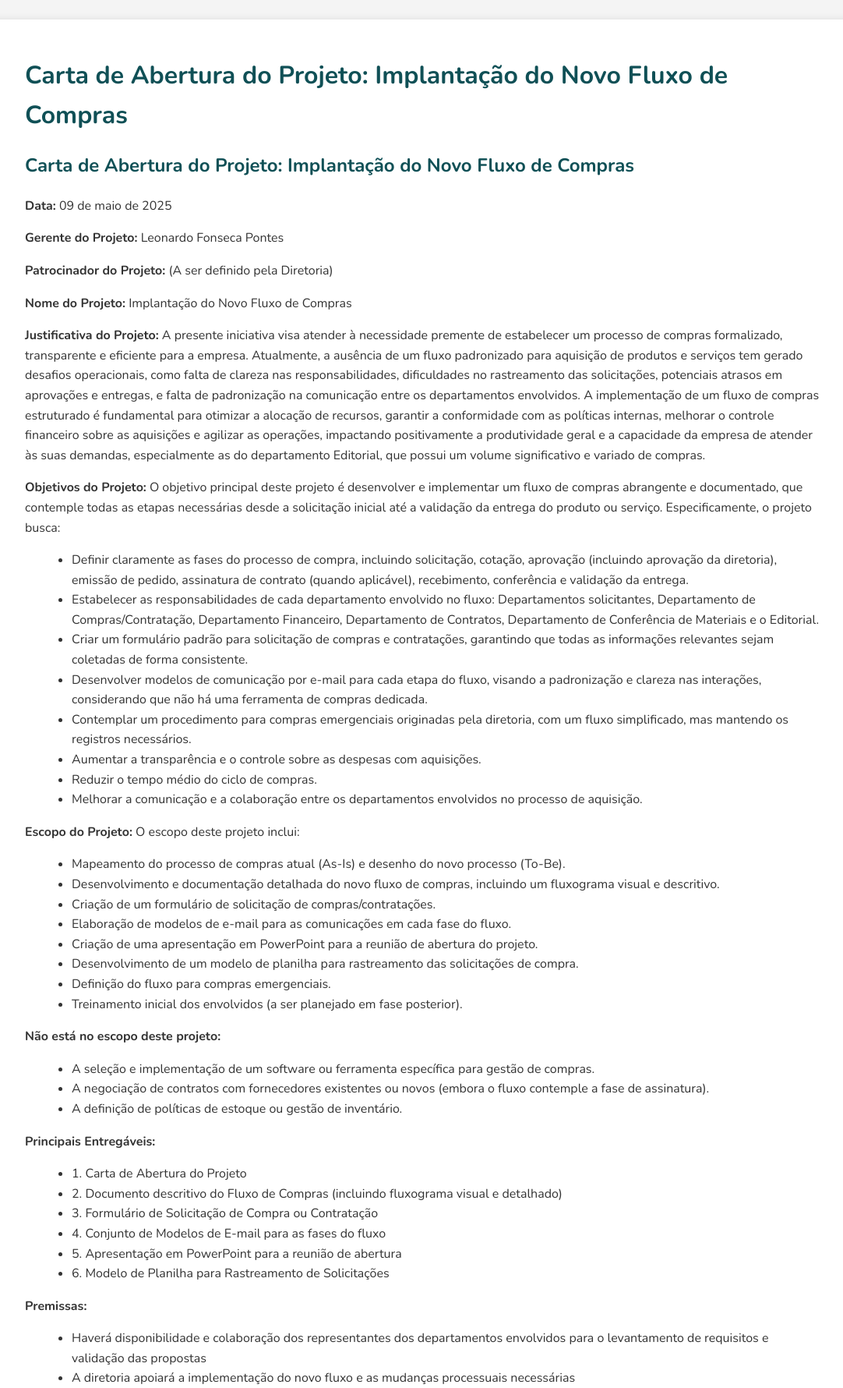
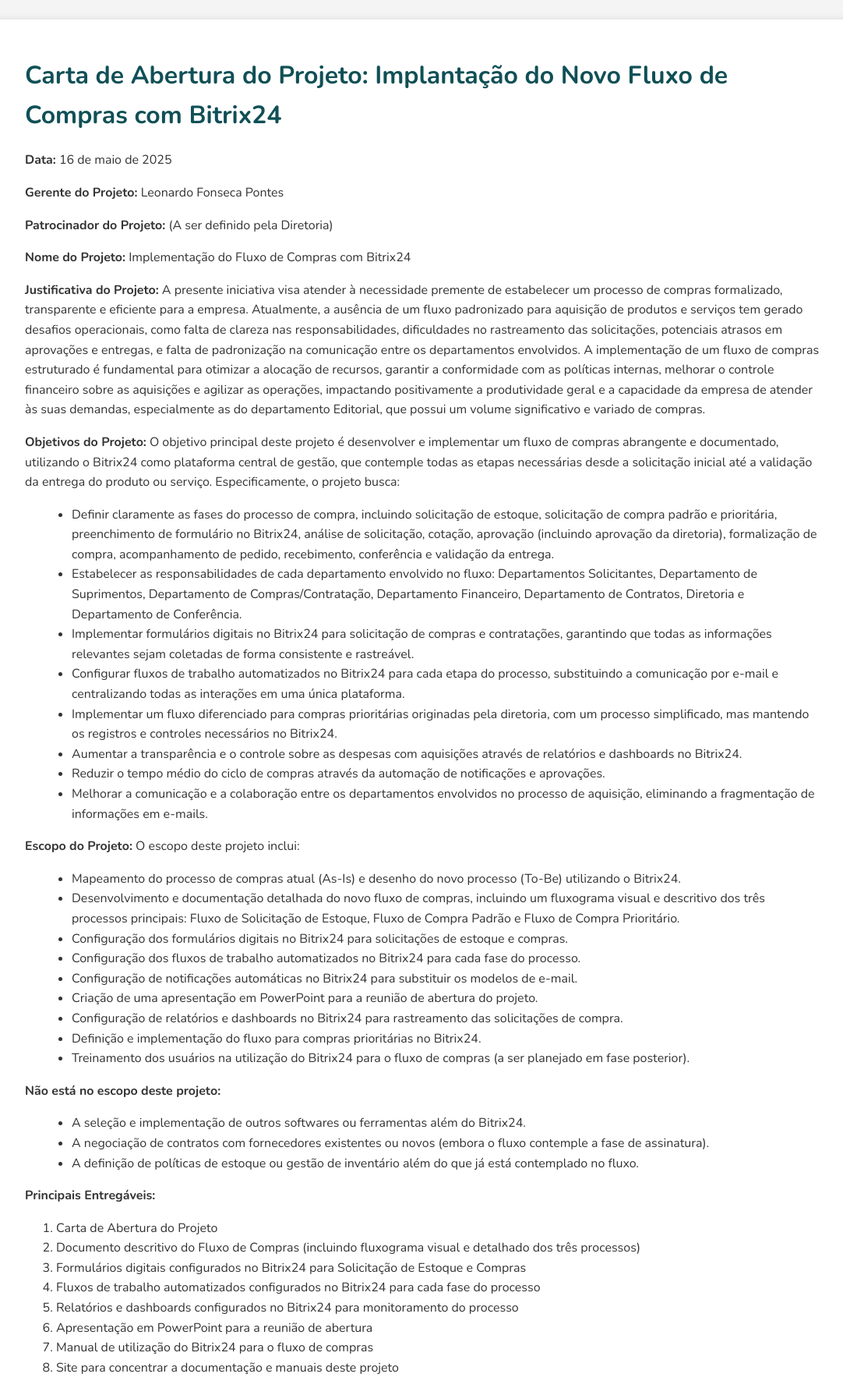
Before and after one commit to leonfpontes/educacross_fluxo_compras_site, a Flask app: page /carta-abertura in a window 1280 px wide. Shown: the part 179-1959 px from the top of the page at 78% size, without its empty margins (96-1178 px from the left). Run offline with Flask 3, Linux system fonts and the light colour scheme.

Commit message:
Update carta_abertura.html and carta_abertura_page.html for improved project clarity and detail

```diff
--- a/src/templates/carta_abertura.html
+++ b/src/templates/carta_abertura.html
@@ -1,6 +1,6 @@
-<h2 id="carta-de-abertura-do-projeto-implantação-do-novo-fluxo-de-compras">Carta de Abertura do Projeto: Implantação do Novo Fluxo de Compras</h2>
+<!-- <h2 id="carta-de-abertura-do-projeto-implantação-do-novo-fluxo-de-compras">Carta de Abertura do Projeto: Implementação do Fluxo de Compras com Bitrix24</h2> -->
 <p>
-  <strong>Data:</strong> 09 de maio de 2025
+  <strong>Data:</strong> 16 de maio de 2025
 </p>
 <p>
   <strong>Gerente do Projeto:</strong> Leonardo Fonseca Pontes
@@ -9,78 +9,85 @@
   <strong>Patrocinador do Projeto:</strong> (A ser definido pela Diretoria)
 </p>
 <p>
-  <strong>Nome do Projeto:</strong> Implantação do Novo Fluxo de Compras
+  <strong>Nome do Projeto:</strong> Implementação do Fluxo de Compras com Bitrix24
 </p>
 <p>
   <strong>Justificativa do Projeto:</strong> A presente iniciativa visa atender à necessidade premente de estabelecer um processo de compras formalizado, transparente e eficiente para a empresa. Atualmente, a ausência de um fluxo padronizado para aquisição de produtos e serviços tem gerado desafios operacionais, como falta de clareza nas responsabilidades, dificuldades no rastreamento das solicitações, potenciais atrasos em aprovações e entregas, e falta de padronização na comunicação entre os departamentos envolvidos. A implementação de um fluxo de compras estruturado é fundamental para otimizar a alocação de recursos, garantir a conformidade com as políticas internas, melhorar o controle financeiro sobre as aquisições e agilizar as operações, impactando positivamente a produtividade geral e a capacidade da empresa de atender às suas demandas, especialmente as do departamento Editorial, que possui um volume significativo e variado de compras.
 </p>
 <p>
-  <strong>Objetivos do Projeto:</strong> O objetivo principal deste projeto é desenvolver e implementar um fluxo de compras abrangente e documentado, que contemple todas as etapas necessárias desde a solicitação inicial até a validação da entrega do produto ou serviço. Especificamente, o projeto busca:
+  <strong>Objetivos do Projeto:</strong> O objetivo principal deste projeto é desenvolver e implementar um fluxo de compras abrangente e documentado, utilizando o Bitrix24 como plataforma central de gestão, que contemple todas as etapas necessárias desde a solicitação inicial até a validação da entrega do produto ou serviço. Especificamente, o projeto busca:
 </p>
 <ul>
-  <li>Definir claramente as fases do processo de compra, incluindo solicitação, cotação, aprovação (incluindo aprovação da diretoria), emissão de pedido, assinatura de contrato (quando aplicável), recebimento, conferência e validação da entrega.</li>
-  <li>Estabelecer as responsabilidades de cada departamento envolvido no fluxo: Departamentos solicitantes, Departamento de Compras/Contratação, Departamento Financeiro, Departamento de Contratos, Departamento de Conferência de Materiais e o Editorial.</li>
-  <li>Criar um formulário padrão para solicitação de compras e contratações, garantindo que todas as informações relevantes sejam coletadas de forma consistente.</li>
-  <li>Desenvolver modelos de comunicação por e-mail para cada etapa do fluxo, visando a padronização e clareza nas interações, considerando que não há uma ferramenta de compras dedicada.</li>
-  <li>Contemplar um procedimento para compras emergenciais originadas pela diretoria, com um fluxo simplificado, mas mantendo os registros necessários.</li>
-  <li>Aumentar a transparência e o controle sobre as despesas com aquisições.</li>
-  <li>Reduzir o tempo médio do ciclo de compras.</li>
-  <li>Melhorar a comunicação e a colaboração entre os departamentos envolvidos no processo de aquisição.</li>
+  <li>Definir claramente as fases do processo de compra, incluindo solicitação de estoque, solicitação de compra padrão e prioritária, preenchimento de formulário no Bitrix24, análise de solicitação, cotação, aprovação (incluindo aprovação da diretoria), formalização de compra, acompanhamento de pedido, recebimento, conferência e validação da entrega.</li>
+  <li>Estabelecer as responsabilidades de cada departamento envolvido no fluxo: Departamentos Solicitantes, Departamento de Suprimentos, Departamento de Compras/Contratação, Departamento Financeiro, Departamento de Contratos, Diretoria e Departamento de Conferência.</li>
+  <li>Implementar formulários digitais no Bitrix24 para solicitação de compras e contratações, garantindo que todas as informações relevantes sejam coletadas de forma consistente e rastreável.</li>
+  <li>Configurar fluxos de trabalho automatizados no Bitrix24 para cada etapa do processo, substituindo a comunicação por e-mail e centralizando todas as interações em uma única plataforma.</li>
+  <li>Implementar um fluxo diferenciado para compras prioritárias originadas pela diretoria, com um processo simplificado, mas mantendo os registros e controles necessários no Bitrix24.</li>
+  <li>Aumentar a transparência e o controle sobre as despesas com aquisições através de relatórios e dashboards no Bitrix24.</li>
+  <li>Reduzir o tempo médio do ciclo de compras através da automação de notificações e aprovações.</li>
+  <li>Melhorar a comunicação e a colaboração entre os departamentos envolvidos no processo de aquisição, eliminando a fragmentação de informações em e-mails.</li>
 </ul>
 <p>
   <strong>Escopo do Projeto:</strong> O escopo deste projeto inclui:
 </p>
 <ul>
-  <li>Mapeamento do processo de compras atual (As-Is) e desenho do novo processo (To-Be).</li>
-  <li>Desenvolvimento e documentação detalhada do novo fluxo de compras, incluindo um fluxograma visual e descritivo.</li>
-  <li>Criação de um formulário de solicitação de compras/contratações.</li>
-  <li>Elaboração de modelos de e-mail para as comunicações em cada fase do fluxo.</li>
+  <li>Mapeamento do processo de compras atual (As-Is) e desenho do novo processo (To-Be) utilizando o Bitrix24.</li>
+  <li>Desenvolvimento e documentação detalhada do novo fluxo de compras, incluindo um fluxograma visual e descritivo dos três processos principais: Fluxo de Solicitação de Estoque, Fluxo de Compra Padrão e Fluxo de Compra Prioritário.</li>
+  <li>Configuração dos formulários digitais no Bitrix24 para solicitações de estoque e compras.</li>
+  <li>Configuração dos fluxos de trabalho automatizados no Bitrix24 para cada fase do processo.</li>
+  <li>Configuração de notificações automáticas no Bitrix24 para substituir os modelos de e-mail.</li>
   <li>Criação de uma apresentação em PowerPoint para a reunião de abertura do projeto.</li>
-  <li>Desenvolvimento de um modelo de planilha para rastreamento das solicitações de compra.</li>
-  <li>Definição do fluxo para compras emergenciais.</li>
-  <li>Treinamento inicial dos envolvidos (a ser planejado em fase posterior).</li>
+  <li>Configuração de relatórios e dashboards no Bitrix24 para rastreamento das solicitações de compra.</li>
+  <li>Definição e implementação do fluxo para compras prioritárias no Bitrix24.</li>
+  <li>Treinamento dos usuários na utilização do Bitrix24 para o fluxo de compras (a ser planejado em fase posterior).</li>
 </ul>
 <p>
   <strong>Não está no escopo deste projeto:</strong>
 </p>
 <ul>
-  <li>A seleção e implementação de um software ou ferramenta específica para gestão de compras.</li>
+  <li>A seleção e implementação de outros softwares ou ferramentas além do Bitrix24.</li>
   <li>A negociação de contratos com fornecedores existentes ou novos (embora o fluxo contemple a fase de assinatura).</li>
-  <li>A definição de políticas de estoque ou gestão de inventário.</li>
+  <li>A definição de políticas de estoque ou gestão de inventário além do que já está contemplado no fluxo.</li>
 </ul>
 <p>
   <strong>Principais Entregáveis:</strong>
 </p>
-<ul>
-  <li>1. Carta de Abertura do Projeto</li>
-  <li>2. Documento descritivo do Fluxo de Compras (incluindo fluxograma visual e detalhado)</li>
-  <li>3. Formulário de Solicitação de Compra ou Contratação</li>
-  <li>4. Conjunto de Modelos de E-mail para as fases do fluxo</li>
-  <li>5. Apresentação em PowerPoint para a reunião de abertura</li>
-  <li>6. Modelo de Planilha para Rastreamento de Solicitações</li>
-</ul>
+<ol>
+  <li>Carta de Abertura do Projeto</li>
+  <li>Documento descritivo do Fluxo de Compras (incluindo fluxograma visual e detalhado dos três processos)</li>
+  <li>Formulários digitais configurados no Bitrix24 para Solicitação de Estoque e Compras</li>
+  <li>Fluxos de trabalho automatizados configurados no Bitrix24 para cada fase do processo</li>
+  <li>Relatórios e dashboards configurados no Bitrix24 para monitoramento do processo</li>
+  <li>Apresentação em PowerPoint para a reunião de abertura</li>
+  <li>Manual de utilização do Bitrix24 para o fluxo de compras</li>
+  <li>Site para concentrar a documentação e manuais deste projeto</li>
+</ol>
 <p>
   <strong>Premissas:</strong>
 </p>
 <ul>
-  <li>Haverá disponibilidade e colaboração dos representantes dos departamentos envolvidos para o levantamento de requisitos e validação das propostas</li>
-  <li>A diretoria apoiará a implementação do novo fluxo e as mudanças processuais necessárias</li>
-  <li>Os usuários utilizarão os e-mails como principal ferramenta de comunicação e acompanhamento do fluxo, conforme definido</li>
+  <li>Haverá disponibilidade e colaboração dos representantes dos departamentos envolvidos para levantamento de requisitos, validação das propostas e treinamento no Bitrix24.</li>
+  <li>A diretoria apoiará a implementação do novo fluxo e as mudanças processuais necessárias, incluindo a adoção do Bitrix24 como plataforma central.</li>
+  <li>Os usuários utilizarão o Bitrix24 como principal ferramenta de comunicação e acompanhamento do fluxo, substituindo mas não eliminando totalmente o uso de e-mails.</li>
+  <li>A organização já possui ou adquirirá as licenças necessárias do Bitrix24 para todos os usuários envolvidos no processo.</li>
+  <li>A infraestrutura de TI da organização suporta a implementação e utilização do Bitrix24.</li>
 </ul>
 <p>
   <strong>Restrições:</strong>
 </p>
 <ul>
-  <li> O projeto não contempla a aquisição de novas ferramentas de software para gestão de compras no momento inicial.</li>
-  <li> O cronograma para implementação pode ser impactado pela disponibilidade dos envolvidos para reuniões e validações.</li>
+  <li> O projeto não contempla a aquisição de outras ferramentas de software para gestão de compras além do Bitrix24.</li>
+  <li> O cronograma para implementação pode ser impactado pela disponibilidade dos envolvidos para reuniões, validações e treinamentos.</li>
+  <li> As funcionalidades implementadas estarão limitadas aos recursos disponíveis na versão do Bitrix24 contratada pela organização.</li>
 </ul>
 <p>
   <strong>Riscos Iniciais Identificados:</strong>
 </p>
 <ul>
-  <li> Resistência à mudança por parte dos colaboradores acostumados com processos informais. </li>
-  <li> Dificuldade em garantir a adesão ao novo fluxo por todos os departamentos. </li>
-  <li> Sobrecarga de e-mails caso o volume de compras seja muito alto, dificultando o rastreamento manual. </li>
+  <li> Resistência à mudança por parte dos colaboradores acostumados com processos informais ou baseados em e-mail. </li>
+  <li> Dificuldade em garantir a adesão ao novo fluxo e à utilização do Bitrix24 por todos os departamentos. </li>
+  <li> Curva de aprendizado na utilização do Bitrix24 por parte dos usuários menos familiarizados com ferramentas digitais. </li>
+  <li> Limitações técnicas do Bitrix24 que possam impactar a implementação de algum aspecto específico do fluxo desejado.</li>
   <li> Falta de clareza na definição de responsabilidades em etapas específicas do fluxo.</li>
 </ul>
 <p>
@@ -88,26 +95,27 @@
 </p>
 <ul>
   <li>Gerente de Projeto: Leonardo Fonseca Pontes</li>
-  <li>Equipe do Projeto: Representantes dos departamentos Solicitantes, Compras/Contratação, Financeiro, Contratos, Conferência de Materiais e Editorial (a serem designados).</li>
+  <li>Equipe do Projeto: Representantes dos departamentos Solicitantes, Suprimentos, Compras/Contratação, Financeiro, Contratos, Diretoria, Conferência de Materiais e Editorial (a serem designados).</li>
+  <li>Administrador do Bitrix24: (a ser designado) responsável pela configuração técnica da plataforma.</li>
 </ul>
 <p>
   <strong>Cronograma Preliminar:</strong>
 </p>
 <ul>
-  <li> Fase 1 - Planejamento e Desenho do Fluxo: (a definir) </li>
-  <li> Fase 2 - Desenvolvimento dos Documentos e Modelos: (a definir) </li>
-  <li> Fase 3 - Validação e Aprovação: (a definir) </li>
-  <li> Fase 4 - Comunicação e Início da Implantação: (a definir) </li>
+  <li> Fase 1 - Planejamento e Desenho do Fluxo no Bitrix24: (a definir)</li>
+  <li> Fase 2 - Configuração do Bitrix24 e Desenvolvimento dos Documentos: (a definir) </li>
+  <li> Fase 3 - Validação, Testes e Ajustes: (a definir) </li>
+  <li> Fase 4 - Treinamento, Comunicação e Início da Implantação: (a definir) </li>
 </ul>
 <p>
-  <strong>Orçamento do Projeto:</strong> Os custos associados a este projeto estão primariamente relacionados às horas de trabalho dos colaboradores envolvidos. Não há previsão de custos diretos com aquisição de software ou serviços externos nesta fase. (Campo de custos em aberto para detalhamento posterior, conforme necessário).
+  <strong>Orçamento do Projeto:</strong> Os custos associados a este projeto estão relacionados às horas de trabalho dos colaboradores envolvidos e potencialmente à aquisição ou upgrade de licenças do Bitrix24, caso a versão atual não contemple todas as funcionalidades necessárias. (Campo de custos em aberto para detalhamento posterior, conforme necessário).
 </p>
 <p>
   <strong>Aprovações:</strong>
 </p>
 <hr />
-<p>Leonardo Fonseca Pontes Gerente de Projetos</p>
+<p>Leonardo Fonseca Pontes, Gerente de Projetos</p>
 <hr />
-<p>(Nome do Patrocinador) Patrocinador do Projeto</p>
+<p>Reginaldo Aparecido Gotardo, Patrocinador do Projeto</p>
 <hr />
 <p>(Outras Aprovações, se necessário)</p>
--- a/src/templates/carta_abertura_page.html
+++ b/src/templates/carta_abertura_page.html
@@ -1 +1 @@
-{% extends "base.html" %} {% block title %}Carta de Abertura - Fluxo de Compras{% endblock %} {% block content %} <h1>Carta de Abertura do Projeto: Implantação do Novo Fluxo de Compras</h1> {% include 'carta_abertura.html' %} {% endblock %}
+{% extends "base.html" %} {% block title %}Carta de Abertura - Fluxo de Compras{% endblock %} {% block content %} <h1>Carta de Abertura do Projeto: Implantação do Novo Fluxo de Compras com Bitrix24</h1> {% include 'carta_abertura.html' %} {% endblock %}
```
